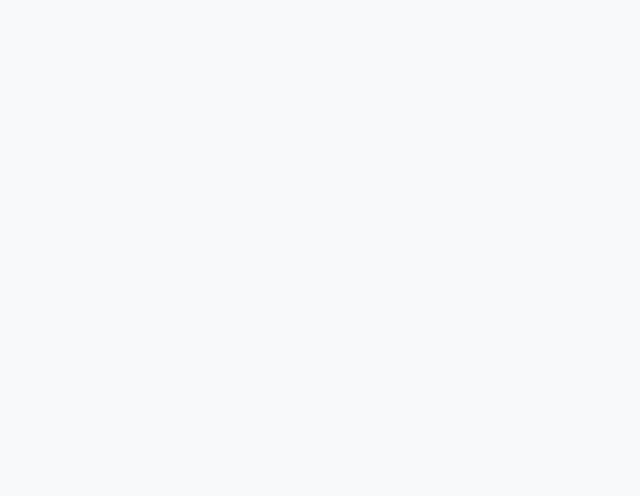
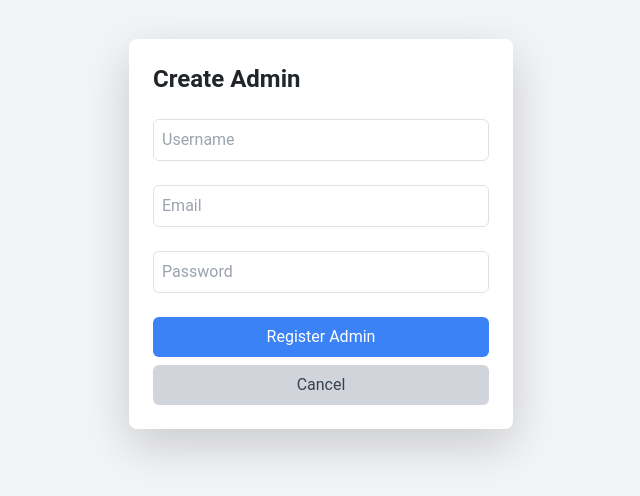
Before and after one commit to Damian5314/Calendify, a React (Vite) app in the folder Frontend/: page /CreateAdmin in a window 1280 px wide. Before the commit this address had no page. Shown: the part 166-662 px from the top of the page, without its empty margins (319-959 px from the left). Built offline with nearby package versions, Linux system fonts and the light colour scheme.

Commit message:
create admin from admin

```diff
--- a/Frontend/src/App.tsx
+++ b/Frontend/src/App.tsx
@@ -11,6 +11,7 @@ import CalendarPage from "./components/Calendar";
 import AccountSettings from "./components/AccountSettings";
 import UserData from "./components/UserData";
 import EditEvent from "./components/EditEvent";
+import CreateAdmin from "./components/CreateAdmin";
 
 const App: React.FC = () => {
   return (
@@ -27,6 +28,7 @@ const App: React.FC = () => {
         <Route path="/Calendar" element={<CalendarPage />} />
         <Route path="/UserData" element={<UserData />} />
         <Route path="/edit-event/:eventId" element={<EditEvent />} />
+        <Route path="/CreateAdmin" element={<CreateAdmin />} />
       </Routes>
     </Router>
   );
--- a/Frontend/src/components/AdminDashboard.tsx
+++ b/Frontend/src/components/AdminDashboard.tsx
@@ -4,7 +4,7 @@ import CalendarPage from "./Calendar"; // Import the calendar component
 
 const AdminDashboard: React.FC = () => {
   const handleCreateAdmin = () => {
-    alert("Redirect to create admin functionality");
+    window.location.href = "/CreateAdmin";
   };
 
   const handleViewUsers = () => {
--- /dev/null
+++ b/Frontend/src/components/CreateAdmin.tsx
@@ -0,0 +1,92 @@
+import React, { useState } from "react";
+import { useNavigate } from "react-router-dom";
+
+const CreateAdmin: React.FC = () => {
+    const [adminData, setAdminData] = useState({
+        userName: "",
+        email: "",
+        password: "",
+    });
+
+    const navigate = useNavigate();
+
+    const handleSubmit = async (e: React.FormEvent) => {
+        e.preventDefault();
+        try {
+            const response = await fetch("http://localhost:5097/api/v1/auth/register-admin", {
+                method: "POST",
+                headers: { "Content-Type": "application/json" },
+                body: JSON.stringify(adminData),
+            });
+
+            if (response.ok) {
+                alert("Admin registered successfully!");
+                navigate("/admin-dashboard");
+            } else {
+                const error = await response.json();
+                alert(`Failed to register admin: ${error.message}`);
+            }
+        } catch (err) {
+            console.error("Error registering admin:", err);
+        }
+    };
+
+    const handleCancel = () => {
+        navigate(-1);
+    };
+    return (
+        <div className="flex flex-col items-center justify-center h-screen bg-gray-100">
+            <form
+                onSubmit={handleSubmit}
+                className="bg-white p-6 rounded-lg shadow-lg w-96"
+            >
+                <h2 className="text-2xl font-bold mb-4">Create Admin</h2>
+                <input
+                    type="text"
+                    placeholder="Username"
+                    value={adminData.userName}
+                    onChange={(e) =>
+                        setAdminData({ ...adminData, userName: e.target.value })
+                    }
+                    className="w-full mb-4 p-2 border rounded"
+                    required
+                />
+                <input
+                    type="email"
+                    placeholder="Email"
+                    value={adminData.email}
+                    onChange={(e) =>
+                        setAdminData({ ...adminData, email: e.target.value })
+                    }
+                    className="w-full mb-4 p-2 border rounded"
+                    required
+                />
+                <input
+                    type="password"
+                    placeholder="Password"
+                    value={adminData.password}
+                    onChange={(e) =>
+                        setAdminData({ ...adminData, password: e.target.value })
+                    }
+                    className="w-full mb-4 p-2 border rounded"
+                    required
+                />
+                <button
+                    type="submit"
+                    className="bg-blue-500 text-white px-4 py-2 rounded w-full"
+                >
+                    Register Admin
+                </button>
+                <button
+                type="button"
+                onClick={handleCancel}
+                className="bg-gray-300 text-gray-700 px-4 py-2 rounded hover:bg-gray-400 w-full mt-2"
+            >
+                Cancel
+                </button>
+            </form>
+        </div>
+    );
+};
+
+export default CreateAdmin;
--- a/Frontend/src/components/CreateEvent.tsx
+++ b/Frontend/src/components/CreateEvent.tsx
@@ -55,7 +55,7 @@ const CreateEvent: React.FC = () => {
   };
 
   const handleCancel = () => {
-    navigate(-1); // Navigate back to the calendar on cancel
+    navigate(-1);
   };
 
   return (
```
Also changed, not shown: 1 other file (tests, documents, lock files or other folders).
